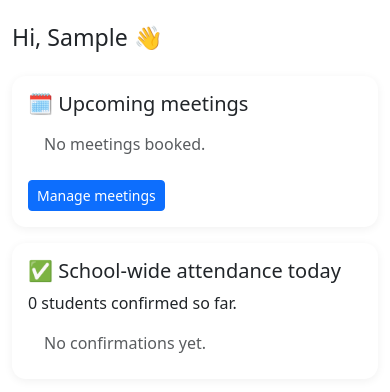
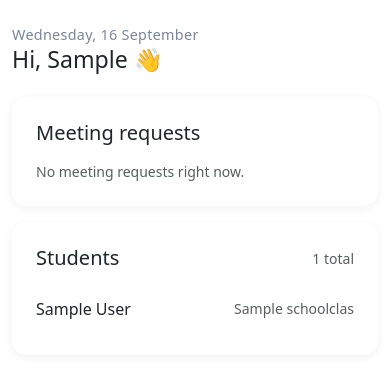
Before and after one commit to ruziev1435-star/Emaktab, a Django app: page /dashboard/ in a window 390 px wide. Shown: the part 56-448 px from the top of the page. Run offline with Django 5.2, Linux system fonts and the light colour scheme; a user stored in the database is signed in; tables that the repository leaves empty hold one stand-in row (values such as "Sample post"); some libraries are stand-ins or nearby versions.

Commit message:
Build teacher and counsellor/principal dashboards
- Teacher dashboard: one card per class the teacher is involved with
  (homeroom and/or subject-taught, via ClassSubjectTeacher), showing the
  subjects they teach there and a student roster as pill chips.
- Counsellor/principal dashboard: "Meeting requests" (upcoming meetings
  with the staff member, pending ones get inline Confirm/Decline) and a
  "Students" list (name + class, scrollable, with a total count).
- Both reuse the student dashboard's design language (kp-card, greeting
  eyebrow) plus new shared .kp-list-row/.kp-list-scroll styles for
  consistency.
- Trimmed teacher_dashboard/staff_dashboard views to only query what's
  now shown (dropped the old quiz/attendance tiles), matching the
  minimal-over-feature-count approach from the student dashboard.

Fixed two issues surfaced while wiring the dashboard's own Confirm/
Decline actions:
- meetings.update_status always redirected to meetings:my_meetings,
  whose template doesn't exist (a 500) — clicking Confirm from the new
  dashboard would have dead-ended there. It now redirects to a caller-
  supplied `next` (validated with url_has_allowed_host_and_scheme) and
  falls back to the old behavior when none is given, so the dashboard's
  forms pass `next=dashboard` and stay in place after the action.
- .kp-list-row didn't wrap on narrow screens, crowding the meeting-
  request text against the action buttons on mobile; added flex-wrap.

Verified live via Playwright against a running server: teacher sees
only their own classes (homeroom vs subject-taught, correct roster per
class), counsellor sees pending vs confirmed requests with correct
Confirm/Decline visibility, confirming updates the badge and stays on
the dashboard, principal (no requests yet) shows the empty state, and
the full student list/count is correct for both roles. Checked desktop
+ mobile screenshots by eye, not just DOM assertions.

Co-Authored-By: Claude Sonnet 5 <noreply@anthropic.com>
Claude-Session: https://claude.ai/code/session_01W4Azo6wLgLXndoLujzP6Yh

```diff
--- a/accounts/views.py
+++ b/accounts/views.py
@@ -1,12 +1,12 @@
 from django.contrib.auth.decorators import login_required
+from django.db.models import Q
 from django.shortcuts import render
 from django.utils import timezone
 
-from attendance.models import AttendanceRecord
+from core.models import ClassSubjectTeacher, SchoolClass
 from meetings.models import Meeting
-from quizzes.models import Quiz
 
-from .models import User
+from .models import StudentProfile, User
 
 
 @login_required
@@ -47,38 +47,67 @@ def student_dashboard(request):
 
 def teacher_dashboard(request):
     user = request.user
-    my_quizzes = Quiz.objects.filter(created_by=user)[:10]
-    homeroom_classes = user.homeroom_classes.all()
     today = timezone.localdate()
-    todays_attendance = AttendanceRecord.objects.filter(
-        date=today, student__student_profile__school_class__in=homeroom_classes
-    ) if homeroom_classes else AttendanceRecord.objects.none()
+
+    homeroom_class_ids = set(user.homeroom_classes.values_list("id", flat=True))
+    assignments = list(
+        ClassSubjectTeacher.objects.filter(teacher=user).select_related("school_class", "subject")
+    )
+    taught_class_ids = {a.school_class_id for a in assignments}
+
+    classes = SchoolClass.objects.filter(
+        Q(id__in=homeroom_class_ids) | Q(id__in=taught_class_ids)
+    ).order_by("name")
+
+    my_classes = []
+    for school_class in classes:
+        my_classes.append(
+            {
+                "school_class": school_class,
+                "is_homeroom": school_class.id in homeroom_class_ids,
+                "subjects": [a.subject for a in assignments if a.school_class_id == school_class.id],
+                "students": StudentProfile.objects.filter(school_class=school_class)
+                .select_related("user")
+                .order_by("user__first_name"),
+            }
+        )
 
     return _render_dashboard(
         request,
         "accounts/dashboard_teacher.html",
         {
-            "my_quizzes": my_quizzes,
-            "homeroom_classes": homeroom_classes,
-            "todays_attendance": todays_attendance,
+            "today": today,
+            "my_classes": my_classes,
         },
     )
 
 
 def staff_dashboard(request):
     user = request.user
-    upcoming_meetings = Meeting.objects.filter(
-        staff=user, start_time__gte=timezone.now(), status__in=["pending", "confirmed"]
-    )[:10]
     today = timezone.localdate()
-    todays_attendance = AttendanceRecord.objects.filter(date=today).select_related("student")
+
+    meeting_requests = (
+        Meeting.objects.filter(
+            staff=user, start_time__gte=timezone.now(), status__in=["pending", "confirmed"]
+        )
+        .select_related("student")
+        .order_by("start_time")[:10]
+    )
+
+    students = (
+        StudentProfile.objects.select_related("user", "school_class")
+        .order_by("user__first_name")[:25]
+    )
+    student_count = StudentProfile.objects.count()
 
     return _render_dashboard(
         request,
         "accounts/dashboard_staff.html",
         {
-            "upcoming_meetings": upcoming_meetings,
-            "todays_attendance": todays_attendance,
+            "today": today,
+            "meeting_requests": meeting_requests,
+            "students": students,
+            "student_count": student_count,
         },
     )
 
--- a/static/css/kundalikplus.css
+++ b/static/css/kundalikplus.css
@@ -132,3 +132,25 @@
   margin-left: 0.5rem;
   vertical-align: middle;
 }
+
+/* Teacher / counsellor / principal dashboards — same card language as the
+   student dashboard's CTA/placeholder cards, applied to rosters and lists. */
+
+.kp-list-row {
+  display: flex;
+  flex-wrap: wrap;
+  justify-content: space-between;
+  align-items: center;
+  gap: 0.5rem 0.75rem;
+  padding: 0.65rem 0;
+  border-bottom: 1px solid #eef1f7;
+}
+
+.kp-list-row:last-child {
+  border-bottom: none;
+}
+
+.kp-list-scroll {
+  max-height: 320px;
+  overflow-y: auto;
+}
--- a/templates/accounts/dashboard_staff.html
+++ b/templates/accounts/dashboard_staff.html
@@ -1,38 +1,65 @@
 {% extends "base.html" %}
 {% block title %}Dashboard · Kundalik+{% endblock %}
 {% block content %}
-<h1 class="h3 mb-4">Hi, {{ user.first_name|default:user.username }} 👋</h1>
+<div class="mb-4">
+  <div class="kp-greeting-eyebrow">{{ today|date:"l, d F" }}</div>
+  <h1 class="h3 mb-0">Hi, {{ user.first_name|default:user.username }} 👋</h1>
+</div>
 
-<div class="row g-3">
-  <div class="col-md-6">
-    <div class="card kp-card p-3 h-100">
-      <h2 class="h5">🗓️ Upcoming meetings</h2>
-      <ul class="list-group list-group-flush">
-        {% for meeting in upcoming_meetings %}
-          <li class="list-group-item d-flex justify-content-between align-items-center">
-            <span>{{ meeting.student.get_full_name|default:meeting.student.username }} — {{ meeting.start_time|date:"D d M, H:i" }}{% if meeting.topic %} · {{ meeting.topic }}{% endif %}</span>
-            <span class="badge bg-{% if meeting.status == 'confirmed' %}success{% elif meeting.status == 'pending' %}warning{% else %}secondary{% endif %}">{{ meeting.get_status_display }}</span>
-          </li>
-        {% empty %}
-          <li class="list-group-item text-muted">No meetings booked.</li>
-        {% endfor %}
-      </ul>
-      <a href="{% url 'meetings:my_meetings' %}" class="btn btn-sm btn-primary mt-3 align-self-start">Manage meetings</a>
+<div class="kp-card p-4 mb-3">
+  <h2 class="h5 mb-3">Meeting requests</h2>
+  {% if meeting_requests %}
+    {% for meeting in meeting_requests %}
+    <div class="kp-list-row">
+      <div>
+        <div class="fw-semibold">{{ meeting.student.get_full_name|default:meeting.student.username }}</div>
+        <div class="small text-muted">
+          {{ meeting.start_time|date:"D d M, H:i" }}{% if meeting.topic %} · {{ meeting.topic }}{% endif %}
+        </div>
+      </div>
+      <div class="d-flex align-items-center gap-2">
+        <span class="badge bg-{% if meeting.status == 'confirmed' %}success{% else %}warning text-dark{% endif %}">
+          {{ meeting.get_status_display }}
+        </span>
+        {% if meeting.status == 'pending' %}
+        <form method="post" action="{% url 'meetings:update_status' meeting.id 'confirmed' %}">
+          {% csrf_token %}
+          <input type="hidden" name="next" value="{% url 'dashboard' %}">
+          <button class="btn btn-sm btn-success" type="submit">Confirm</button>
+        </form>
+        <form method="post" action="{% url 'meetings:update_status' meeting.id 'cancelled' %}">
+          {% csrf_token %}
+          <input type="hidden" name="next" value="{% url 'dashboard' %}">
+          <button class="btn btn-sm btn-outline-danger" type="submit">Decline</button>
+        </form>
+        {% endif %}
+      </div>
     </div>
+    {% endfor %}
+  {% else %}
+    <p class="text-muted small mb-0">No meeting requests right now.</p>
+  {% endif %}
+</div>
+
+<div class="kp-card p-4">
+  <div class="d-flex justify-content-between align-items-center mb-3">
+    <h2 class="h5 mb-0">Students</h2>
+    <span class="text-muted small">{{ student_count }} total</span>
   </div>
-
-  <div class="col-md-6">
-    <div class="card kp-card p-3 h-100">
-      <h2 class="h5">✅ School-wide attendance today</h2>
-      <p class="mb-2">{{ todays_attendance.count }} student{{ todays_attendance.count|pluralize }} confirmed so far.</p>
-      <ul class="list-group list-group-flush" style="max-height:240px; overflow-y:auto;">
-        {% for record in todays_attendance %}
-          <li class="list-group-item">{{ record.student.get_full_name|default:record.student.username }} — {{ record.confirmed_at|time:"H:i" }}</li>
-        {% empty %}
-          <li class="list-group-item text-muted">No confirmations yet.</li>
-        {% endfor %}
-      </ul>
+  {% if students %}
+    <div class="kp-list-scroll">
+      {% for student_profile in students %}
+      <div class="kp-list-row">
+        <span>{{ student_profile.user.get_full_name|default:student_profile.user.username }}</span>
+        <span class="text-muted small">{{ student_profile.school_class|default:"—" }}</span>
+      </div>
+      {% endfor %}
     </div>
-  </div>
+    {% if student_count > students|length %}
+    <p class="text-muted small mt-2 mb-0">Showing {{ students|length }} of {{ student_count }}.</p>
+    {% endif %}
+  {% else %}
+    <p class="text-muted small mb-0">No students yet.</p>
+  {% endif %}
 </div>
 {% endblock %}
```
Also changed, not shown: meetings/views.py (+7 -0 lines), templates/accounts/dashboard_teacher.html (+39 -33 lines).
